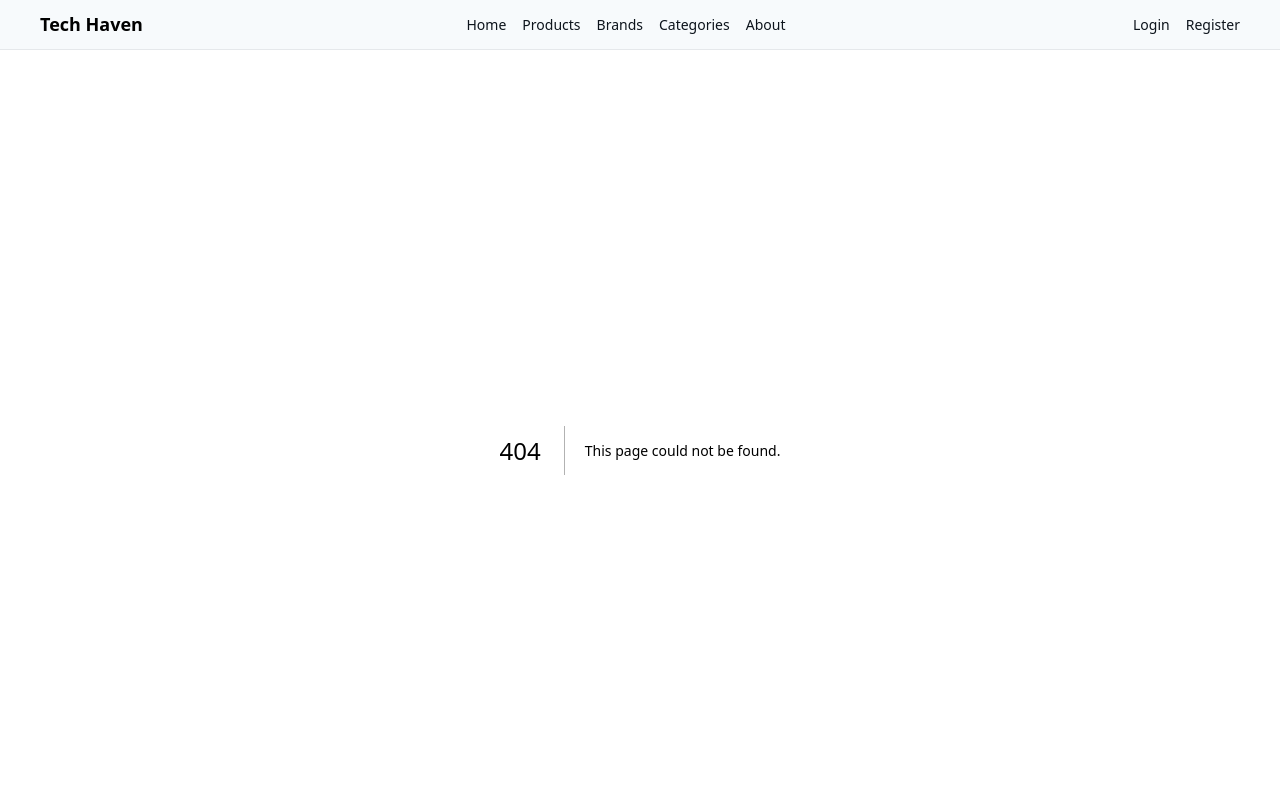
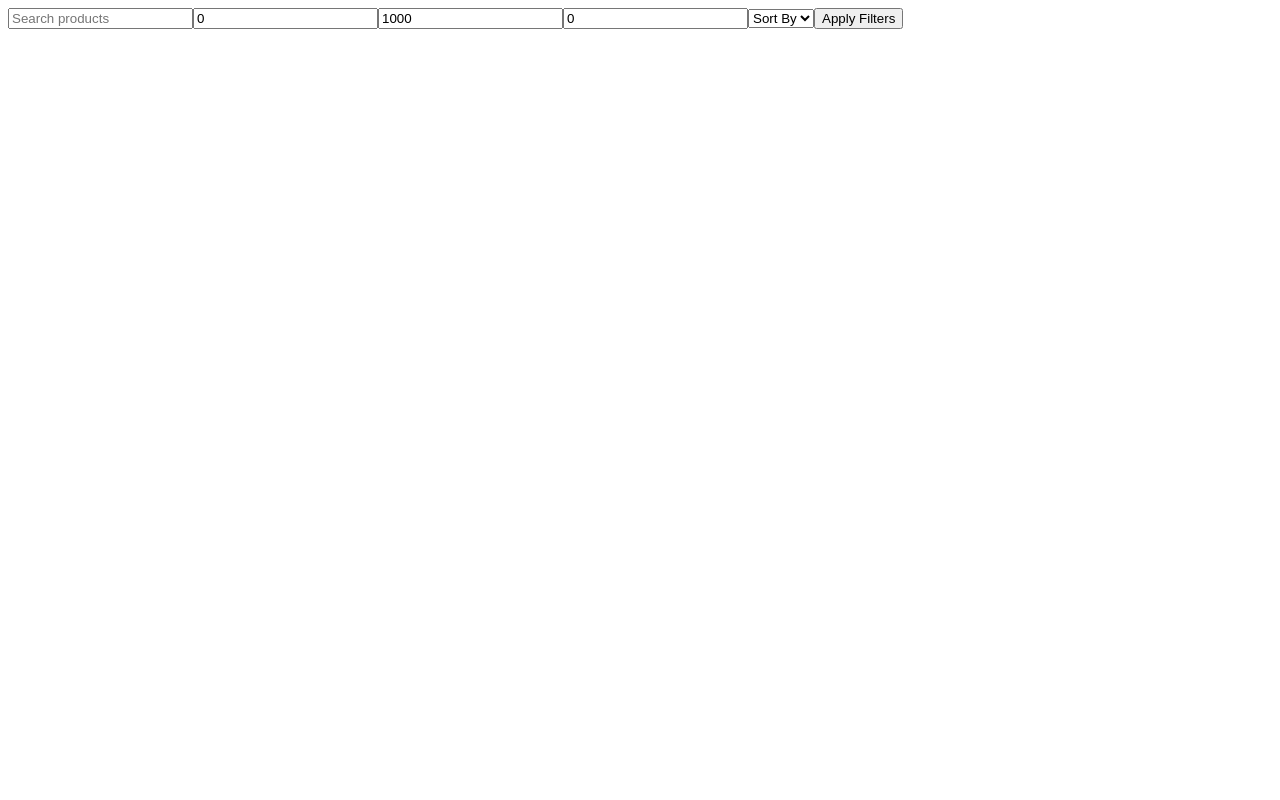
Before and after one commit to AhmedMonem122/E-Commerce-App-MERN-Next, a Next.js app: page /CategoryBrandProducts/FilterSection in a window 1280 px wide. Before the commit this address had no page. Shown: the top 800 px of the page. Built offline with nearby package versions, Linux system fonts and the light colour scheme.

Commit message:
feat: add filter section for category brand products

```diff
--- /dev/null
+++ b/src/pages/CategoryBrandProducts/FilterSection.tsx
@@ -0,0 +1,73 @@
+"use client";
+import { useRouter, useSearchParams } from "next/navigation";
+import { Button } from "@/components/ui/button";
+import { Input } from "@/components/ui/input";
+import { useState } from "react";
+
+export default function FilterSection({ brandId }: { brandId: string }) {
+  const router = useRouter();
+  const searchParams = useSearchParams();
+
+  const [search, setSearch] = useState(searchParams?.get("search") || "");
+  const [minPrice, setMinPrice] = useState(
+    searchParams?.get("minPrice") || "0"
+  );
+  const [maxPrice, setMaxPrice] = useState(
+    searchParams?.get("maxPrice") || "1000"
+  );
+  const [rating, setRating] = useState(searchParams?.get("rating") || "0");
+  const [sortBy, setSortBy] = useState(searchParams?.get("sortBy") || "");
+
+  const handleFilter = () => {
+    const params = new URLSearchParams({
+      search,
+      minPrice,
+      maxPrice,
+      rating,
+      sortBy,
+    });
+    router.push(`/brands/${brandId}?${params.toString()}`);
+  };
+
+  return (
+    <div className="flex flex-wrap gap-4 items-center">
+      <Input
+        placeholder="Search products"
+        value={search}
+        onChange={(e) => setSearch(e.target.value)}
+        className="w-40"
+      />
+      <Input
+        type="number"
+        placeholder="Min Price"
+        value={minPrice}
+        onChange={(e) => setMinPrice(e.target.value)}
+        className="w-24"
+      />
+      <Input
+        type="number"
+        placeholder="Max Price"
+        value={maxPrice}
+        onChange={(e) => setMaxPrice(e.target.value)}
+        className="w-24"
+      />
+      <Input
+        type="number"
+        placeholder="Min Rating"
+        value={rating}
+        onChange={(e) => setRating(e.target.value)}
+        className="w-24"
+      />
+      <select
+        value={sortBy}
+        onChange={(e) => setSortBy(e.target.value)}
+        className="border rounded px-2 py-1"
+      >
+        <option value="">Sort By</option>
+        <option value="price">Price</option>
+        <option value="ratingsAverage">Rating</option>
+      </select>
+      <Button onClick={handleFilter}>Apply Filters</Button>
+    </div>
+  );
+}
```
